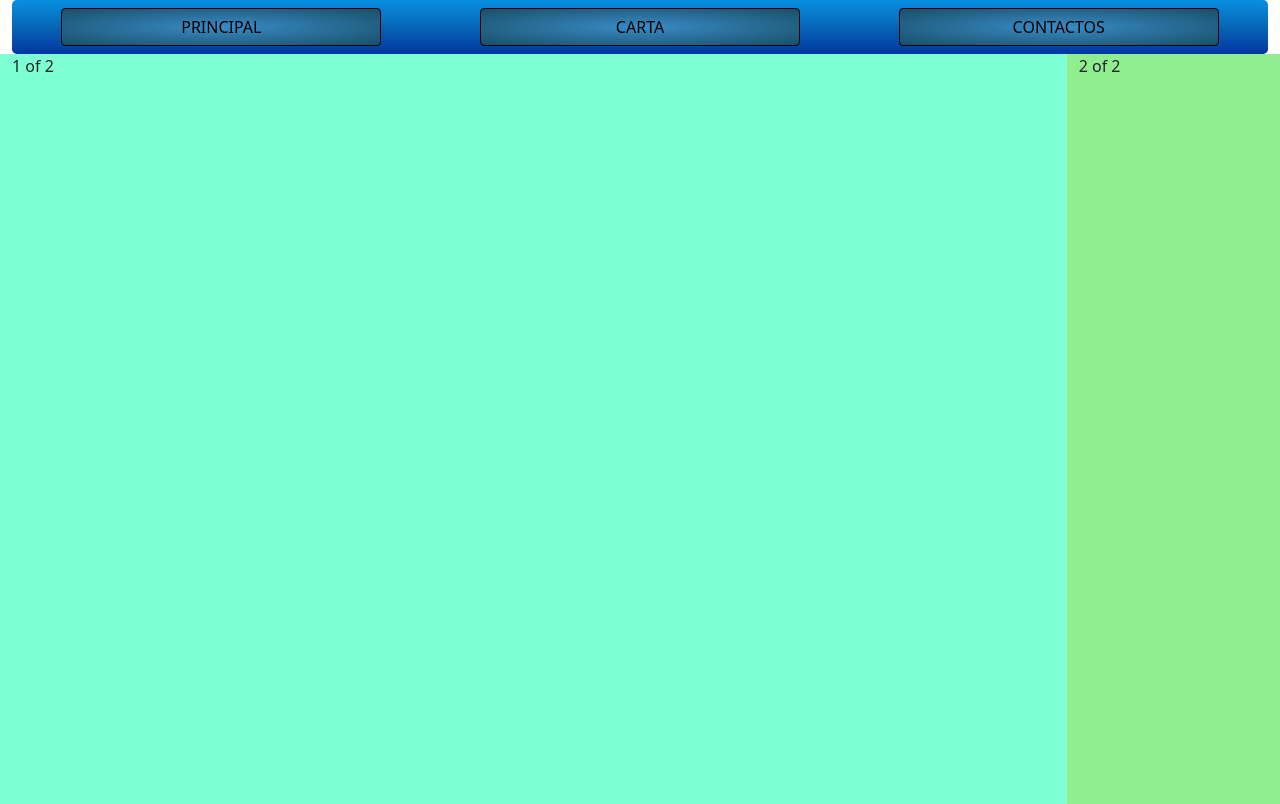
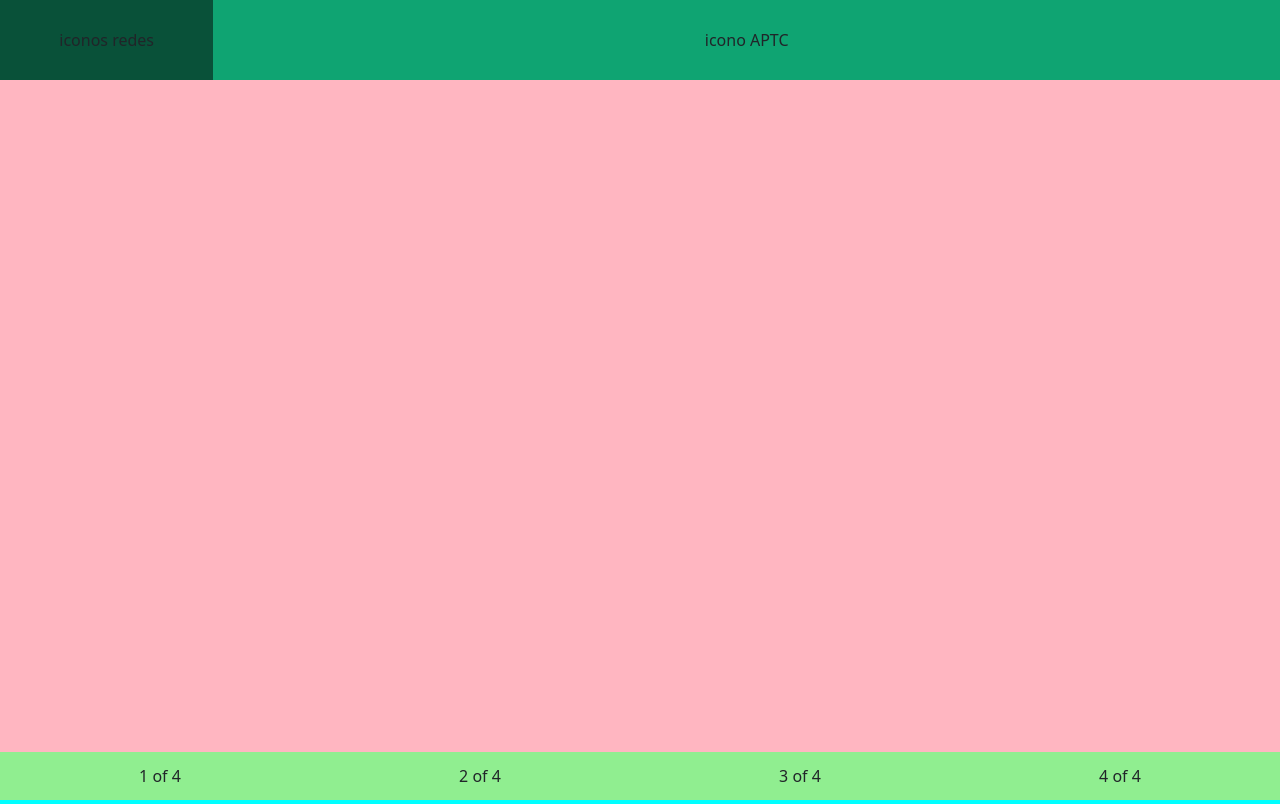
Before and after one commit to AlejandroVLG/proyectoCarta, a plain HTML site: page index.html in a window 1280 px wide. Shown: the top 804 px of the page. Drawn offline with nearby package versions, Linux system fonts and the light colour scheme.

Commit message:
Cambiando toda la estructura

```diff
--- a/css/styles.css
+++ b/css/styles.css
@@ -3,31 +3,55 @@ body {
     padding: 0em;
     background-color: aqua;
 }
+
 /* Contenedor principal */
 
 .container-fluid {
     height: 100vh;
     background: white;
 }
-.row {
-    height: 200vh;
-    background: blue;
+
+/* Cabecero portada */
+
+.cabeceroPortada {
+    background-color: aquamarine;
+    height: 10%;
+    display: flex;
+    align-items: center;
+    justify-content: center;
 }
-.coliz {
-    background-color: aquamarine;
+.iconosRedesSociales {
+    background-color: rgb(9, 81, 57);
+    height: 100%;
+    display: flex;
+    align-items: center;
+    justify-content: center;
+}
+.nombreRestaurante {
+    background-color: rgb(15, 164, 114);
+    height: 100%;
+    display: flex;
+    align-items: center;
+    justify-content: center;
+}
 
+/* CUERPO PRINCIPAL*/
+
+.imagenPortada {
+    height: 84%;
+    background: lightpink;
 }
-.coldrch {
-    background-color: lightgreen;
+
+/* PIE DE PAGINA */
+
+.piePagina {
+    height: 6%;
+    display: flex;
 }
-.nav {
-    background: linear-gradient(rgb(8, 143, 226), rgb(6, 102, 181), rgb(4, 54, 161));
-    border-radius: 0.3em;
 
+.colPie {
+    background: lightgreen;
+    display: flex;
+    align-items: center;
+    justify-content: center;
 }
-.btn-light {
-    width: 20em;
-    background: radial-gradient(rgb(57, 139, 199), rgb(24, 79, 103));
-    box-shadow: rgb(0, 0, 0);
-    border: 0.05em solid black;
-}
--- a/index.html
+++ b/index.html
@@ -11,30 +11,29 @@
 <body>
 
   <div class="container-fluid"> <!-- Contenedor principal -->
-    <ul class="nav nav-pills nav-fill">
-      <li class="nav-item">
-        <a class="nav-link" href="#">
-          <button type="button" class="btn btn-light">PRINCIPAL</button>
-        </a>
-      </li>
-      <li class="nav-item">
-        <a class="nav-link" href=".">
-          <button type="button" class="btn btn-light">CARTA</button>
-        </a>
-      </li>
-      <li class="nav-item">
-        <a class="nav-link" href="#">
-          <button type="button" class="btn btn-light">CONTACTOS</button>
-        </a>
-      </li>
+    <div class="row cabeceroPortada">
+      <div class="col-2 iconosRedesSociales">
+        iconos redes
+      </div>
+      <div class="col nombreRestaurante">
+        icono APTC
+      </div>
+    </div>
+    <div class="row imagenPortada">
 
-    </ul>
-    <div class="row">
-      <div class="col coliz">
-        1 of 2
+    </div>
+    <div class="row piePagina">
+      <div class="col colPie">
+        1 of 4
       </div>
-      <div class="col-2 coldrch">
-        2 of 2
+      <div class="col colPie">
+        2 of 4
+      </div>
+      <div class="col colPie">
+        3 of 4
+      </div>
+      <div class="col colPie">
+        4 of 4
       </div>
     </div>
   </div>
```
